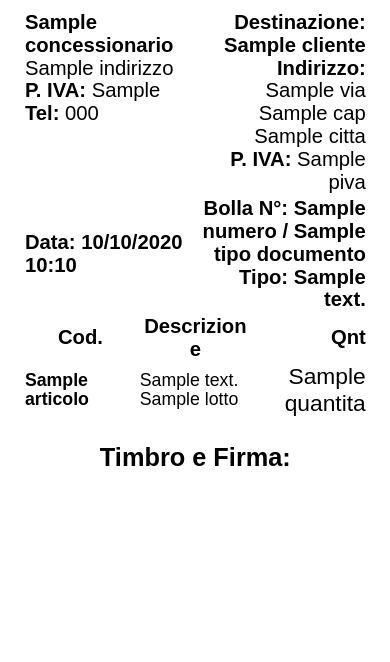
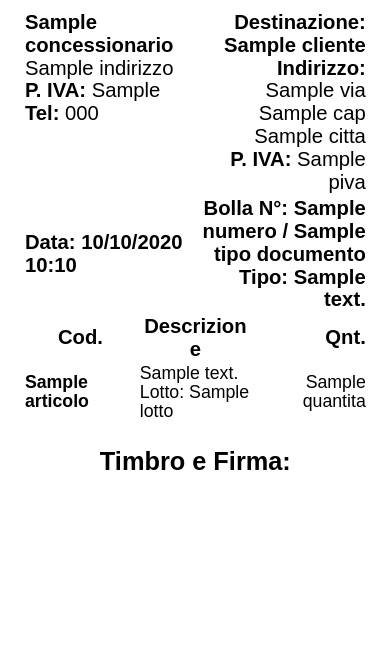
Before and after one commit to Kaminari94/Centrale-delle-Bolle, a Django app: template SitoValat/bolle/templates/bolle/bolla_stampa.html in a window 390 px wide. Shown: the top 662 px of the page. Run offline with Django 3.2, Linux system fonts and the light colour scheme; the template is opened without the code that fills it: most values are stand-ins (such as "Sample title", 1, 10 or a date in 2020).

Commit message:
Si torna alla stampa bolla normale. Vediam come va.

```diff
--- a/SitoValat/bolle/templates/bolle/bolla_stampa.html
+++ b/SitoValat/bolle/templates/bolle/bolla_stampa.html
@@ -29,6 +29,8 @@
         }
         @media only screen and (max-width: 1200px) {
             body {
+                transform: scale(1.9);
+                transform-origin: left top;
                 font-size: 10pt; /* Modifica la dimensione del font (solo del footer a questo punto)*/
                 font-family: Arial, sans-serif; /* Miglior font per la zjiang a quanto pare */
                 /* border: 1px solid red; DEBUG:  Mostra i margini */
@@ -69,7 +71,7 @@
             font-size: 7pt;
         }
         td.quant {
-            font-size: 9pt;
+            font-size: 7pt;
         }
 
         p.footer {
@@ -137,14 +139,14 @@
                 <tr>
                     <th scope="col">Cod.</th>
                     <th scope="col">Descrizione</th>
-                    <th scope="col" align="right">Qnt</th>
+                    <th scope="col" align="right">Qnt.</th>
                 </tr>
             </thead>
             <tbody>
                 {% for riga in bolla.righe.all %}
                 <tr>
                     <td class="cod"><strong>{{ riga.articolo.nome }}</strong></td>
-                    <td class="descr">{{ riga.articolo.descrizione }}<br>{{ riga.lotto }}</td>
+                    <td class="descr">{{ riga.articolo.descrizione }}<br>Lotto: {{ riga.lotto }}</td>
                     <td class="quant" align="right">{{ riga.quantita }}</td>
                 </tr>
                 {% endfor %}
```
